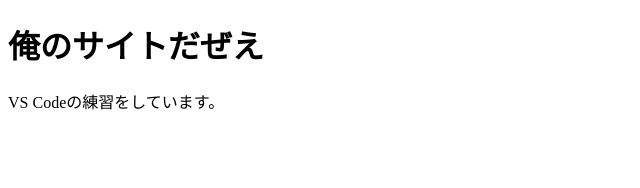
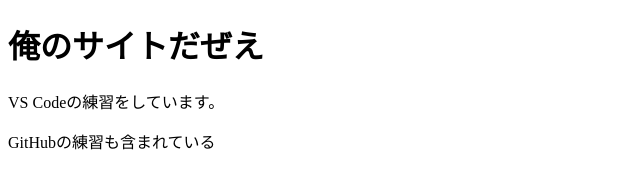
Before and after one commit to tengjingtaicheng-cyber/vscode-practice, a plain HTML site: page index.html in a window 1280 px wide. Shown: the whole page, without its empty margins (0-640 px from the left). Drawn offline with Linux system fonts and the light colour scheme.

Commit message:
GitHubの練習も含まれているという文章を追加しました。

```diff
--- a/index.html
+++ b/index.html
@@ -8,6 +8,7 @@
 
 <h1>俺のサイトだぜえ</h1>
 <p>VS Codeの練習をしています。</p>
+<p>GitHubの練習も含まれている</p>
 
 </body>
 </html>
```
